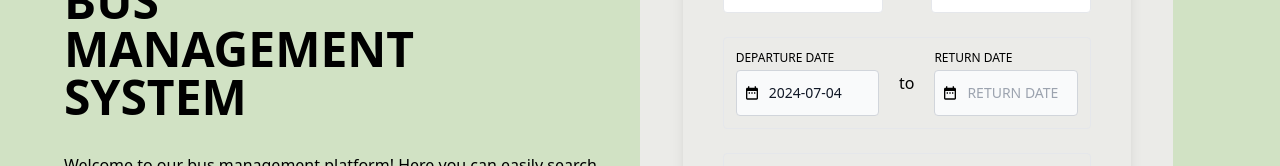
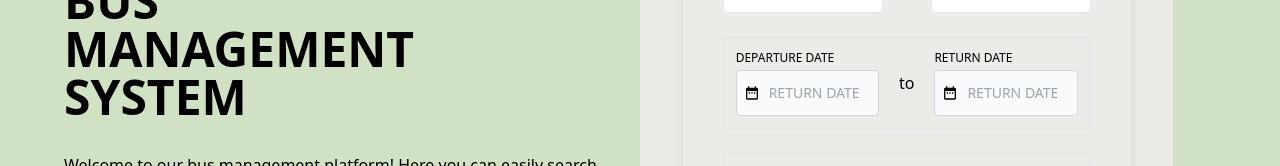
Before and after one commit to dbilic98/booking-bus-ticket-frontend, a React (Create React App) app: page / in a window 1280 px wide. Shown: the part 300-466 px from the top of the page. Built offline with nearby package versions, Linux system fonts and the light colour scheme; a web font is replaced by a local one.

Commit message:
Refactoring code

```diff
--- a/src/components/DateRangePickerOneWay.tsx
+++ b/src/components/DateRangePickerOneWay.tsx
@@ -1,25 +1,26 @@
-import React, { useState } from "react";
+import React from "react";
 import { useDispatch } from "react-redux";
-import { setStartDate } from "../features/dateRangeSlice";
+import { setStartDate as setReduxStartDate } from "../features/dateRangeSlice";
+import { MdDateRange } from "react-icons/md";
 import DatePicker from "react-datepicker";
 import "react-datepicker/dist/react-datepicker.css";
-import { MdDateRange } from "react-icons/md";
 import "../index.css";
 
-const getCurrentDate = (): Date => {
-  return new Date();
-};
+interface DateRangePickerOneWayProps {
+  startDate: Date;
+  setStartDate: (date: Date) => void;
+}
 
-const DateRangePickerOneWay: React.FC = () => {
+const DateRangePickerOneWay: React.FC<DateRangePickerOneWayProps> = ({
+  startDate,
+  setStartDate,
+}) => {
   const dispatch = useDispatch();
-  const [startDate, setStartDateState] = useState<Date | null>(
-    getCurrentDate()
-  );
 
   const handleStartDateChange = (date: Date | null) => {
-    setStartDateState(date);
     if (date) {
-      dispatch(setStartDate(date.toISOString().split("T")[0]));
+      setStartDate(date);
+      dispatch(setReduxStartDate(date.toISOString().split("T")[0]));
     }
   };
 
@@ -46,7 +47,7 @@ const DateRangePickerOneWay: React.FC = () => {
           selected={startDate}
           onChange={handleStartDateChange}
           dateFormat="yyyy-MM-dd"
-          minDate={getCurrentDate()}
+          minDate={new Date()}
           customInput={<CustomDatePickerInput />}
         />
       </div>
--- a/src/components/DateRangePickerRoundtrip.tsx
+++ b/src/components/DateRangePickerRoundtrip.tsx
@@ -1,33 +1,39 @@
-import React, { useState } from "react";
+import React from "react";
 import { useDispatch } from "react-redux";
-import { setStartDate, setEndDate } from "../features/dateRangeSlice";
+import {
+  setStartDate as setReduxStartDate,
+  setEndDate as setReduxEndDate,
+} from "../features/dateRangeSlice";
+import { MdDateRange } from "react-icons/md";
 import DatePicker from "react-datepicker";
 import "react-datepicker/dist/react-datepicker.css";
-import { MdDateRange } from "react-icons/md";
 import "../index.css";
 
-const getCurrentDate = (): Date => {
-  return new Date();
-};
+interface DateRangePickerRoundtripProps {
+  startDate: Date;
+  setStartDate: (date: Date) => void;
+  endDate: Date | null;
+  setEndDate: (date: Date | null) => void;
+}
 
-const DateRangePickerRoundtrip: React.FC = () => {
+const DateRangePickerRoundtrip: React.FC<DateRangePickerRoundtripProps> = ({
+  startDate,
+  setStartDate,
+  endDate,
+  setEndDate,
+}) => {
   const dispatch = useDispatch();
-  const [startDate, setStartDateState] = useState<Date | null>(
-    getCurrentDate()
-  );
-  const [endDate, setEndDateState] = useState<Date | null>(null);
 
   const handleStartDateChange = (date: Date | null) => {
-    setStartDateState(date);
     if (date) {
-      dispatch(setStartDate(date.toISOString().split("T")[0]));
+      setStartDate(date);
+      dispatch(setReduxStartDate(date.toISOString().split("T")[0]));
     }
   };
-
   const handleEndDateChange = (date: Date | null) => {
-    setEndDateState(date);
     if (date) {
-      dispatch(setEndDate(date.toISOString().split("T")[0]));
+      setEndDate(date);
+      dispatch(setReduxEndDate(date.toISOString().split("T")[0]));
     }
   };
 
@@ -40,7 +46,7 @@ const DateRangePickerRoundtrip: React.FC = () => {
         type="text"
         className="w-full p-3 pl-8 border rounded bg-gray-50 border-gray-300 text-gray-900 text-sm"
         onClick={onClick}
-        value={value || placeholder}
+        value={value}
         placeholder="RETURN DATE"
         readOnly
       />
@@ -55,7 +61,7 @@ const DateRangePickerRoundtrip: React.FC = () => {
           selected={startDate}
           onChange={handleStartDateChange}
           dateFormat="yyyy-MM-dd"
-          minDate={getCurrentDate()}
+          minDate={new Date()}
           customInput={<CustomDatePickerInput />}
         />
       </div>
@@ -66,7 +72,7 @@ const DateRangePickerRoundtrip: React.FC = () => {
           selected={endDate}
           onChange={handleEndDateChange}
           dateFormat="yyyy-MM-dd"
-          minDate={startDate || getCurrentDate()}
+          minDate={startDate}
           customInput={<CustomDatePickerInput />}
         />
       </div>
```
